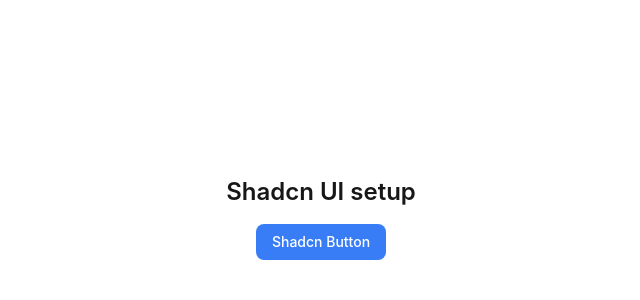
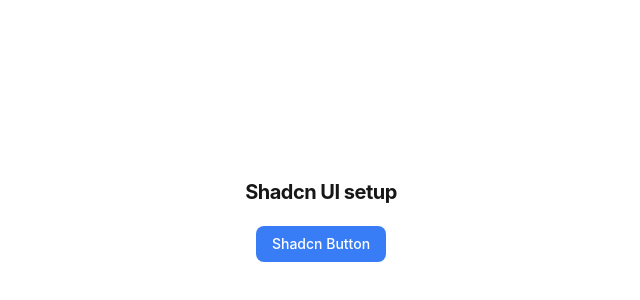
Before and after one commit to safronman/ui-kit-inctagram, a React (Vite) app: page / in a window 1280 px wide. Shown: the part 182-482 px from the top of the page, without its empty margins (319-959 px from the left). Built offline with nearby package versions, Linux system fonts and the light colour scheme.

Commit message:
refactor: use typography heading in app

```diff
--- a/src/App.tsx
+++ b/src/App.tsx
@@ -1,10 +1,11 @@
-import { Button } from '@/components/ui/button'
+import { H1 } from '@/components/ui/typography.tsx'
+import { Button } from '@/components/ui/button.tsx'
 
 function App() {
   return (
     <main className="flex min-h-screen items-center justify-center bg-background p-6">
       <div className="flex flex-col items-center gap-4">
-        <h1 className="text-2xl font-semibold text-foreground">Shadcn UI setup</h1>
+        <H1>Shadcn UI setup</H1>
         <Button variant={'default'}>Shadcn Button</Button>
       </div>
     </main>
```
